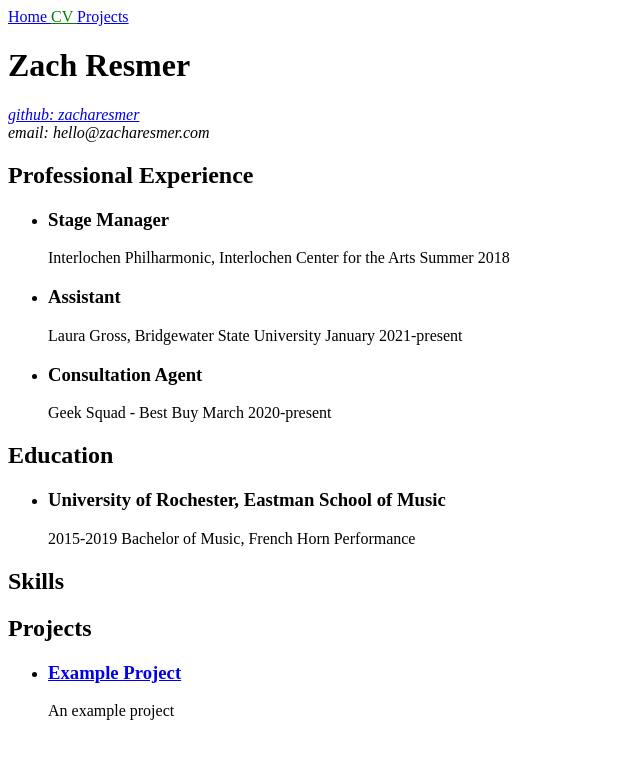
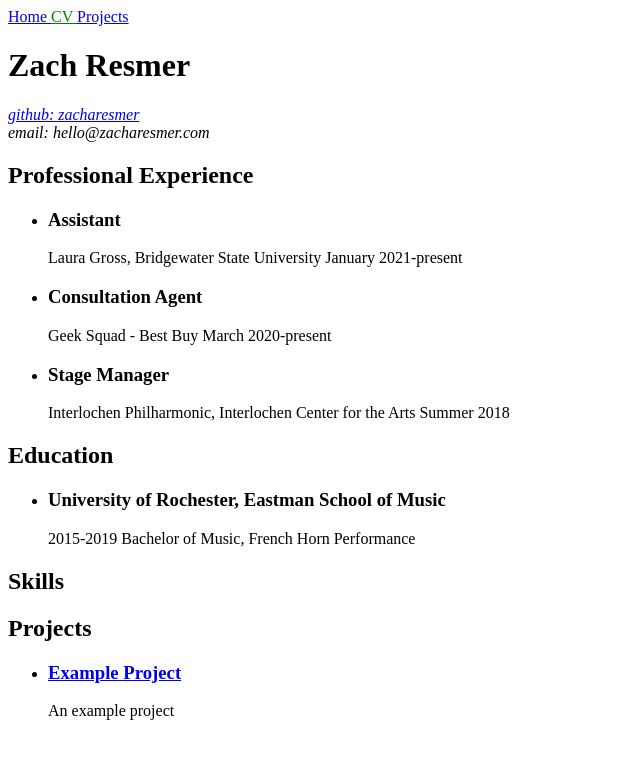
Before and after one commit to zacharesmer/zacharesmer.github.io, a Jekyll site: the page built from CV.html, in a window 1280 px wide. Shown: the top 759 px of the page, without its empty margins (0-640 px from the left). Built offline with Jekyll 4.4.1, drawn with Linux system fonts in a browser that asks for light colours.

Commit message:
add ordering priority to jobs and projects

```diff
--- a/CV.html
+++ b/CV.html
@@ -11,7 +11,8 @@ permalink: /CV/
 
 <h2>Professional Experience</h2>
 <ul>
-  {% for job in site.jobs %}
+  {% assign ordered_jobs = site.jobs | sort:"priority" %}
+  {% for job in ordered_jobs %}
     <li>
       <h3>{{ job.title }}</h3>
       <span class="company">{{ job.company }}</span>
@@ -28,6 +29,7 @@ permalink: /CV/
       <h3>{{ education.institution }}</h3>
       <span class="date">{{ education.education-date }}</span>
       <span>{{ education.degree }}</span>
+      <p>{{ education.content | markdownify }}</p>
     </li>
     {% endfor %}
   </ul>
@@ -36,7 +38,8 @@ permalink: /CV/
 
 <h2>Projects</h2>
   <ul>
-    {% for project in site.projects %}
+    {% assign ordered_projects = site.projects | sort:"priority" %}
+    {% for project in ordered_projects %}
       {% if project.show-in-cv == true %}
         <li>
           <h3><a href="{{ project.url }}">{{ project.title }}</a></h2>
```
Also changed, not shown: _jobs/Interlochen.md (+1 -0 lines), _jobs/Laura.md (+1 -0 lines), _jobs/geeksquad.md (+1 -0 lines).
